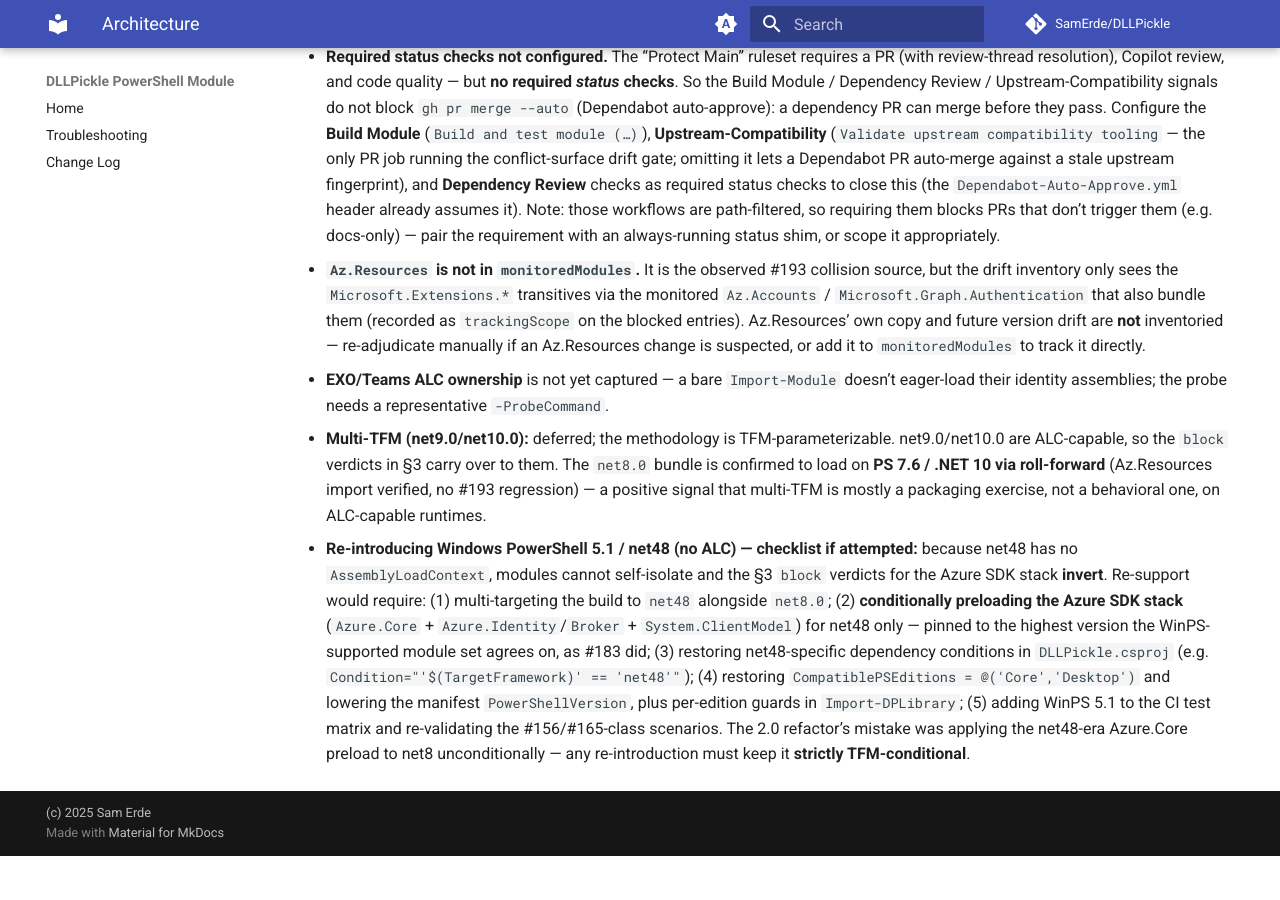
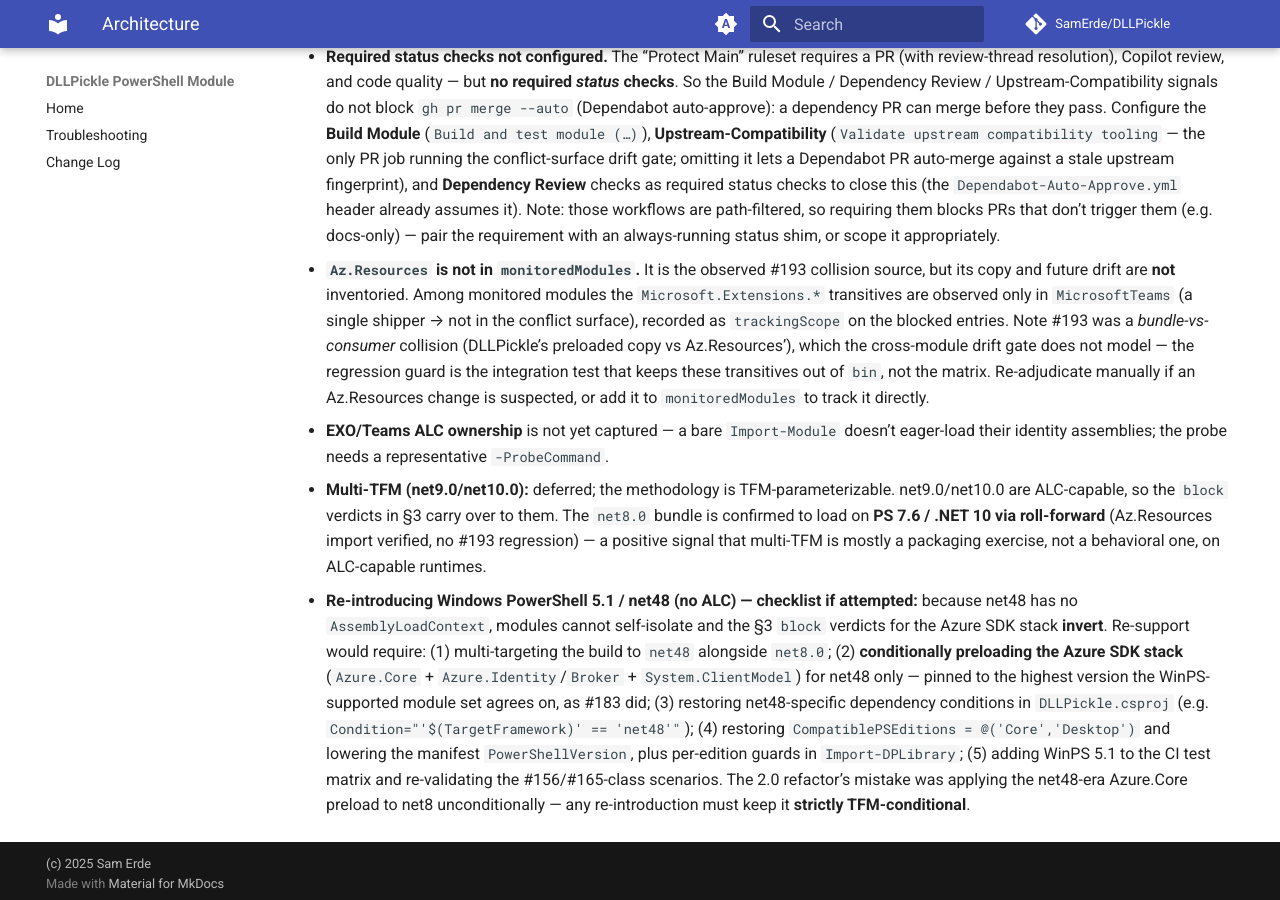
Before and after one commit to SamErde/DLLPickle, an MkDocs documentation site: the page built from docs/Architecture.md, in a window 1280 px wide and 900 px high, scrolled down 5385 px. Built offline with MkDocs 1.6.1 and Material for MkDocs 9.7.7, drawn with Linux system fonts in a browser that asks for light colours; comment, search, counter and statistics services are not loaded; before the commit the page ends 6241 px from its top, so only the background shows below that.

Commit message:
fix(policy): correct Microsoft.Extensions.* sourceModules to the observed shipper (#227)
The blocked Microsoft.Extensions.* entries listed Az.Accounts / Microsoft.Graph.Authentication as sourceModules, but the upstream inventory shows neither ships the tracked Extensions assemblies - MicrosoftTeams does (Az.Resources too, but it is unmonitored). Correct sourceModules to [MicrosoftTeams, Az.Resources] and rewrite the trackingScope note + Architecture.md section 9 to match, clarifying that #193 was a bundle-vs-consumer collision the cross-module drift gate does not model (the integration guard is the real regression protection). No fingerprint/baseline change (descriptive fields only).

Co-authored-by: Claude Opus 4.8 <noreply@anthropic.com>

```diff
--- a/docs/Architecture.md
+++ b/docs/Architecture.md
@@ -118,7 +118,7 @@ When changing the preload contract, follow this loop:
 ## 9. Known gaps / follow-ups
 
 - **Required status checks not configured.** The "Protect Main" ruleset requires a PR (with review-thread resolution), Copilot review, and code quality — but **no required *status* checks**. So the Build Module / Dependency Review / Upstream-Compatibility signals do not block `gh pr merge --auto` (Dependabot auto-approve): a dependency PR can merge before they pass. Configure the **Build Module** (`Build and test module (…)`), **Upstream-Compatibility** (`Validate upstream compatibility tooling` — the only PR job running the conflict-surface drift gate; omitting it lets a Dependabot PR auto-merge against a stale upstream fingerprint), and **Dependency Review** checks as required status checks to close this (the `Dependabot-Auto-Approve.yml` header already assumes it). Note: those workflows are path-filtered, so requiring them blocks PRs that don't trigger them (e.g. docs-only) — pair the requirement with an always-running status shim, or scope it appropriately.
-- **`Az.Resources` is not in `monitoredModules`.** It is the observed #193 collision source, but the drift inventory only sees the `Microsoft.Extensions.*` transitives via the monitored `Az.Accounts` / `Microsoft.Graph.Authentication` that also bundle them (recorded as `trackingScope` on the blocked entries). Az.Resources' own copy and future version drift are **not** inventoried — re-adjudicate manually if an Az.Resources change is suspected, or add it to `monitoredModules` to track it directly.
+- **`Az.Resources` is not in `monitoredModules`.** It is the observed #193 collision source, but its copy and future drift are **not** inventoried. Among monitored modules the `Microsoft.Extensions.*` transitives are observed only in `MicrosoftTeams` (a single shipper → not in the conflict surface), recorded as `trackingScope` on the blocked entries. Note #193 was a *bundle-vs-consumer* collision (DLLPickle's preloaded copy vs Az.Resources'), which the cross-module drift gate does not model — the regression guard is the integration test that keeps these transitives out of `bin`, not the matrix. Re-adjudicate manually if an Az.Resources change is suspected, or add it to `monitoredModules` to track it directly.
 - **EXO/Teams ALC ownership** is not yet captured — a bare `Import-Module` doesn't eager-load their identity assemblies; the probe needs a representative `-ProbeCommand`.
 - **Multi-TFM (net9.0/net10.0):** deferred; the methodology is TFM-parameterizable. net9.0/net10.0 are ALC-capable, so the `block` verdicts in §3 carry over to them. The `net8.0` bundle is confirmed to load on **PS 7.6 / .NET 10 via roll-forward** (Az.Resources import verified, no #193 regression) — a positive signal that multi-TFM is mostly a packaging exercise, not a behavioral one, on ALC-capable runtimes.
 - **Re-introducing Windows PowerShell 5.1 / net48 (no ALC) — checklist if attempted:** because net48 has no `AssemblyLoadContext`, modules cannot self-isolate and the §3 `block` verdicts for the Azure SDK stack **invert**. Re-support would require: (1) multi-targeting the build to `net48` alongside `net8.0`; (2) **conditionally preloading the Azure SDK stack** (`Azure.Core` + `Azure.Identity`/`Broker` + `System.ClientModel`) for net48 only — pinned to the highest version the WinPS-supported module set agrees on, as #183 did; (3) restoring net48-specific dependency conditions in `DLLPickle.csproj` (e.g. `Condition="'$(TargetFramework)' == 'net48'"`); (4) restoring `CompatiblePSEditions = @('Core','Desktop')` and lowering the manifest `PowerShellVersion`, plus per-edition guards in `Import-DPLibrary`; (5) adding WinPS 5.1 to the CI test matrix and re-validating the #156/#165-class scenarios. The 2.0 refactor's mistake was applying the net48-era Azure.Core preload to net8 unconditionally — any re-introduction must keep it **strictly TFM-conditional**.
```
Also changed, not shown: 1 other file.
